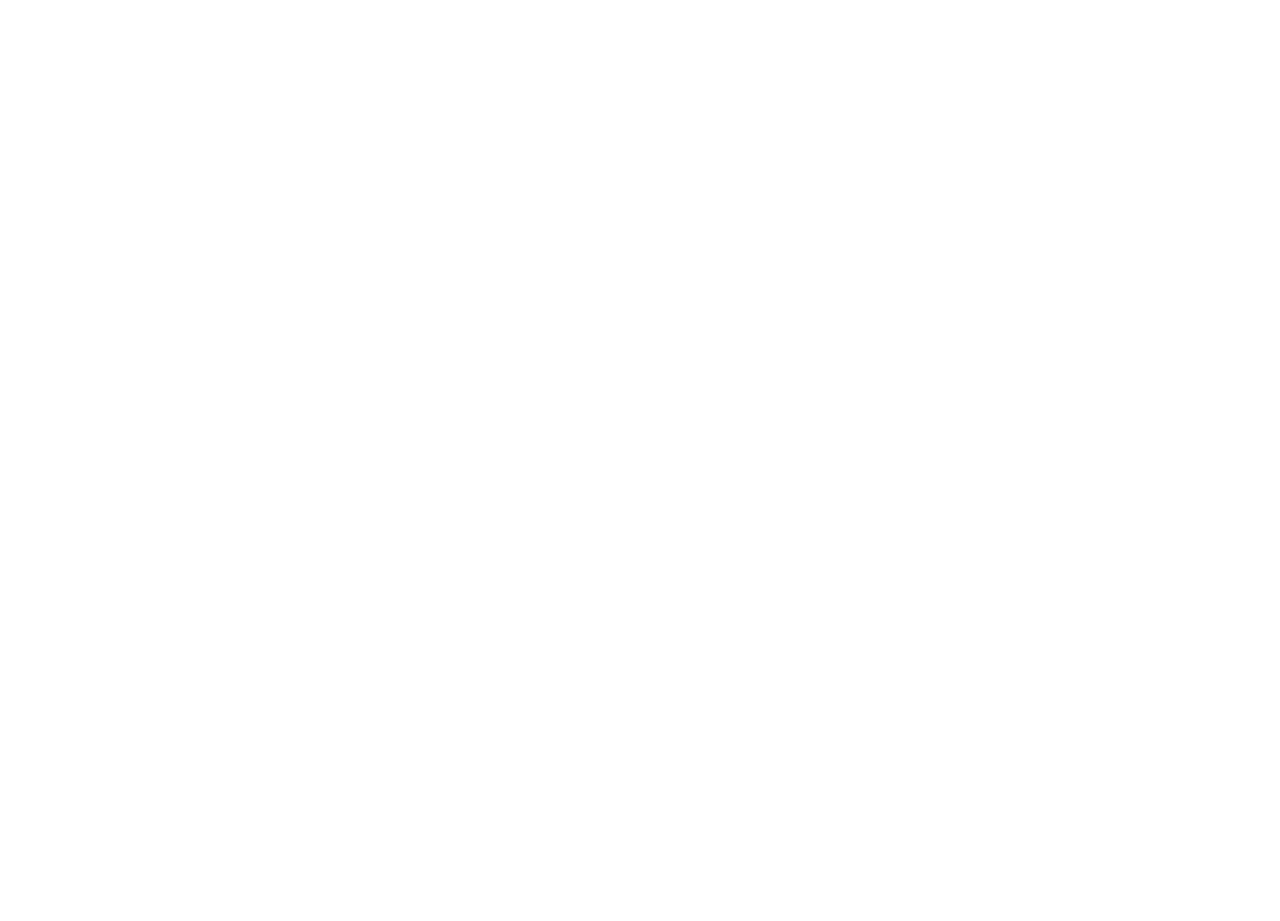
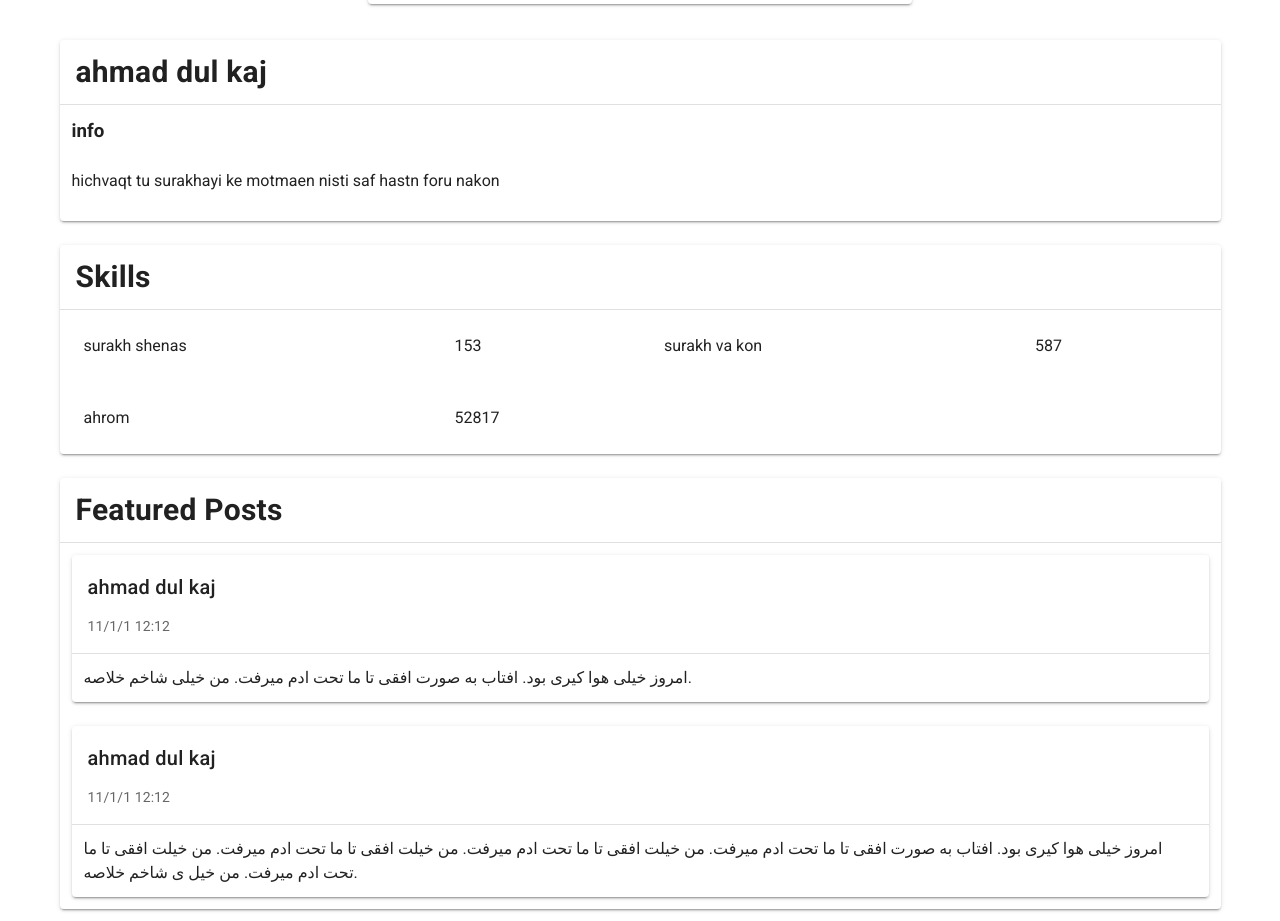
Before and after one commit to Atelier-Developers/alethia, a Vue app in the folder front/: page /post/1 in a window 1280 px wide. Shown: the part 1203-2124 px from the top of the page. Before the commit the page ends 1207 px from the top, so only its background shows below. Built offline with nearby package versions, Linux system fonts and the light colour scheme.

Commit message:
profile done

```diff
--- a/front/src/App.vue
+++ b/front/src/App.vue
@@ -48,8 +48,8 @@
       </v-app-bar>
     </div>
 
-    <v-main class="mt-10">
-      <v-container>
+    <v-main class="mt-16">
+      <v-container v-if="true">
         <v-row >
           <v-col cols="3"></v-col>
           <v-col cols="6">
@@ -60,6 +60,7 @@
           </v-col>
         </v-row>
       </v-container>
+      <Profile/>
     </v-main>
 
   </v-app>
@@ -68,11 +69,13 @@
 <script>
 import Home from "@/views/Home";
 import Notifs from "@/views/Notifs";
+import Profile from "./views/Profile";
 
 export default {
   name: 'App',
 
   components: {
+    Profile,
     Notifs,
     Home
   },
--- a/front/src/components/Post.vue
+++ b/front/src/components/Post.vue
@@ -2,7 +2,10 @@
   <v-card>
     <v-card-title>
       <v-row>
-        <v-col cols="12">
+        <v-col cols="12" v-if="username !== ''">
+          {{ username }}
+        </v-col>
+        <v-col cols="12" v-else>
           {{ post.user.username }}
         </v-col>
       </v-row>
@@ -30,7 +33,13 @@
 <script>
 export default {
   name: "Post",
-  props:['post']
+  props: {
+    post: Object,
+    username: {
+      type: String,
+      default: ''
+    }
+  },
 }
 </script>
 
--- /dev/null
+++ b/front/src/components/Skill.vue
@@ -0,0 +1,23 @@
+<template>
+  <v-container>
+    <v-row>
+      <v-col cols="8">
+        {{skill.name}}
+      </v-col>
+      <v-col cols="4">
+        {{skill.n_endorse}}
+      </v-col>
+    </v-row>
+  </v-container>
+</template>
+
+<script>
+export default {
+  name: "Skill",
+  props: ['skill']
+}
+</script>
+
+<style scoped>
+
+</style>
--- a/front/src/store/index.js
+++ b/front/src/store/index.js
@@ -2,12 +2,14 @@
 import Vuex from 'vuex'
 import PostsModules from './modules/posts-module'
 import NotifModules from './modules/notif-module'
+import UserModules from './modules/user-module'
 
 Vue.use(Vuex)
 
 export default new Vuex.Store({
     modules: {
         PostsModules,
-        NotifModules
+        NotifModules,
+        UserModules
     }
 })
--- /dev/null
+++ b/front/src/store/modules/user-module/index.js
@@ -0,0 +1,59 @@
+const state = {
+    user: {},
+};
+
+const mutations = {
+    setUser(state, item) {
+        state.user = item;
+    }
+};
+
+const actions = {
+    getUser(context,) {
+        let user = {
+            username: "ahmad dul kaj",
+            info: "hichvaqt tu surakhayi ke motmaen nisti saf hastn foru nakon",
+            skills:[
+                {
+                    name: "surakh shenas",
+                    n_endorse: 153,
+                },
+                {
+                    name: "surakh va kon",
+                    n_endorse: 587,
+                },
+                {
+                    name: "ahrom",
+                    n_endorse: 52817,
+                },
+            ],
+            posts: [
+                {
+                    text: 'امروز خیلی هوا کیری بود. افتاب به صورت افقی تا ما تحت ادم میرفت. من خیلی شاخم خلاصه.',
+                    date: '11/1/1 12:12',
+                    // media: ''
+                },
+                {
+                    text: 'امروز خیلی هوا کیری بود. افتاب به صورت افقی تا ما تحت ادم میرفت. من خیلت افقی تا ما تحت ادم میرفت. من خیلت افقی تا ما تحت ادم میرفت. من خیلت افقی تا ما تحت ادم میرفت. من خیل ی شاخم خلاصه.',
+                    date: '11/1/1 12:12',
+                    // media: ''
+                },
+
+            ]
+        };
+        context.commit('setUser', user);
+    },
+};
+
+const getters = {
+    user: (state) => state.user,
+};
+
+
+export default {
+    namespaced: true,
+    state,
+    mutations,
+    actions,
+    getters
+}
--- /dev/null
+++ b/front/src/views/Profile.vue
@@ -0,0 +1,88 @@
+<template>
+  <v-container>
+    <v-row>
+      <v-col cols="12">
+        <v-card>
+          <v-card-title>
+            <h2>
+              {{ user.username }}
+            </h2>
+          </v-card-title>
+          <v-divider/>
+          <v-container>
+            <v-row>
+              <v-col cols="12">
+                <h3>info</h3>
+              </v-col>
+            </v-row>
+            <v-row>
+              <v-col cols="12">
+                <p>
+                  {{ user.info }}
+                </p>
+              </v-col>
+            </v-row>
+          </v-container>
+        </v-card>
+      </v-col>
+      <v-col cols="12">
+        <v-card>
+          <v-card-title>
+            <h2>
+              Skills
+            </h2>
+          </v-card-title>
+          <v-divider/>
+          <v-container>
+            <v-row>
+              <v-col cols="6" v-for="skill in user.skills" :key="skill.id">
+                <Skill :skill="skill"/>
+              </v-col>
+            </v-row>
+          </v-container>
+        </v-card>
+      </v-col>
+      <v-col cols="12">
+        <v-card>
+          <v-card-title>
+            <h2>
+              Featured Posts
+            </h2>
+          </v-card-title>
+          <v-divider/>
+          <v-container>
+            <v-row v-for="post in user.posts" :key="post.id">
+              <v-col cols="12">
+                <Post :post="post" :username="user.username"/>
+              </v-col>
+            </v-row>
+          </v-container>
+        </v-card>
+      </v-col>
+    </v-row>
+  </v-container>
+</template>
+
+<script>
+import Skill from "../components/Skill";
+import {mapActions, mapGetters} from "vuex";
+import Post from "../components/Post";
+
+export default {
+  name: "Profile",
+  components: {Post, Skill},
+  computed: {
+    ...mapGetters('UserModules', ["user"])
+  },
+  methods: {
+    ...mapActions('UserModules', ["getUser"])
+  },
+  mounted() {
+    this.getUser();
+  }
+}
+</script>
+
+<style scoped>
+
+</style>
```
